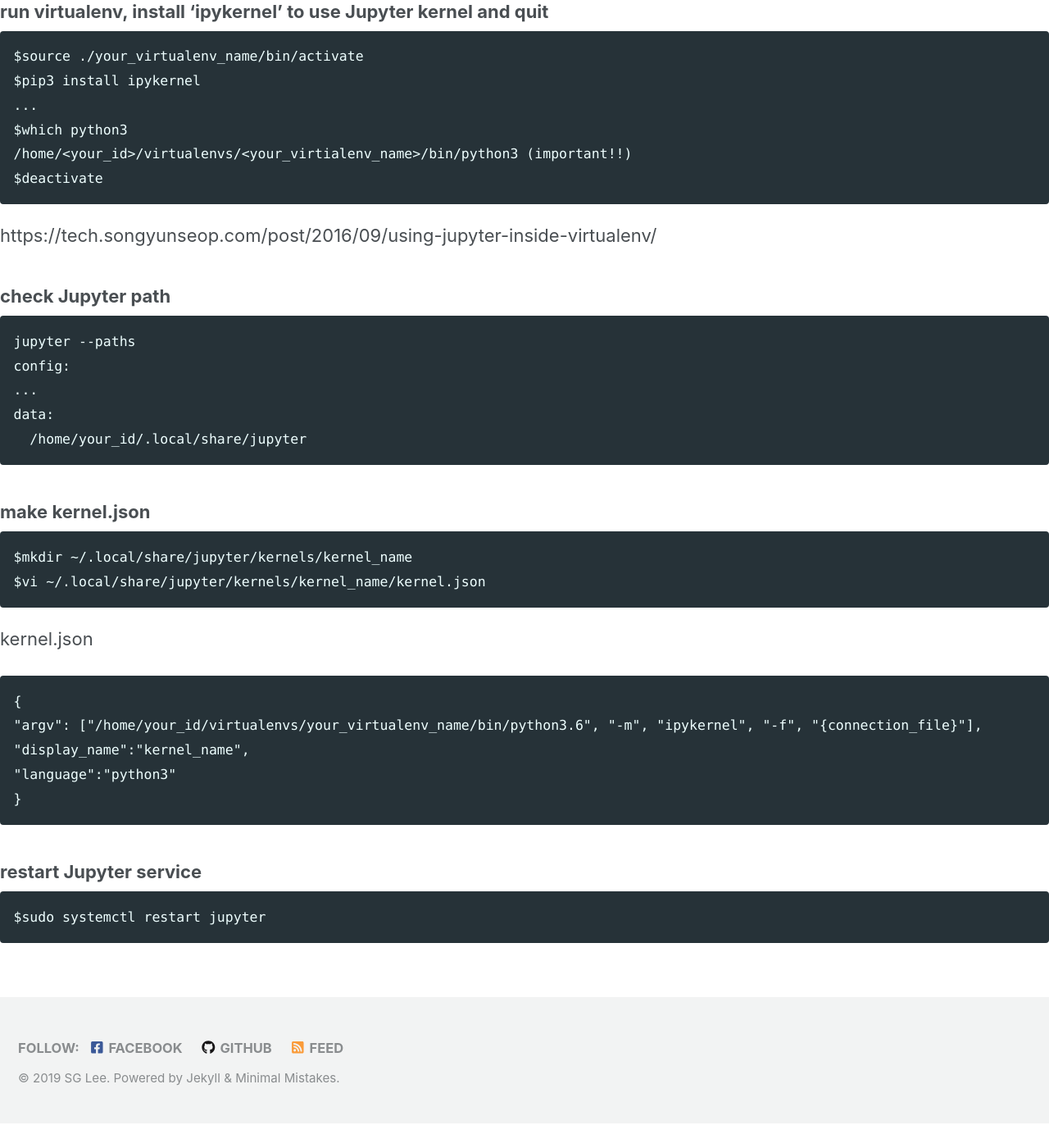
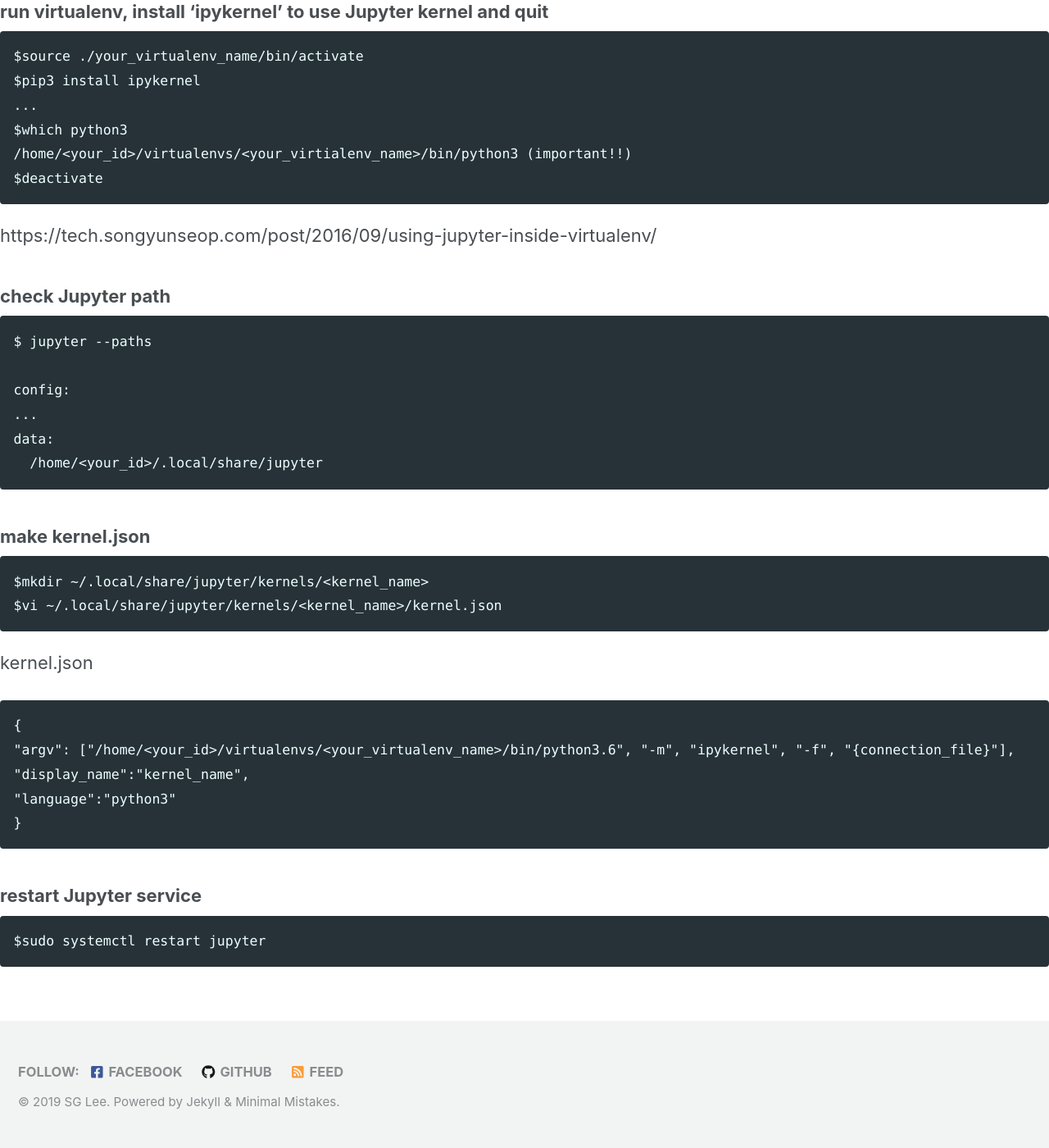
Before and after one commit to sglee-net/sglee-net.github.io, a Jekyll site: the page built from development_environment/jupiter.md, in a window 1280 px wide and 1400 px high, scrolled down 3220 px. Shown: the whole window at 82% size. Built offline with Jekyll 4.4.1, drawn with Linux system fonts in a browser that asks for light colours; cached includes are drawn as plain includes; nearby versions of some CDN libraries; our own code applies the rules of GitHub Pages for plain Markdown files; before the commit the page ends 4590 px from its top, so only the background shows below that; part of the change alters nothing that is shown.

````diff
--- a/development_environment/jupiter.md
+++ b/development_environment/jupiter.md
@@ -101,21 +101,22 @@ $deactivate
 https://tech.songyunseop.com/post/2016/09/using-jupyter-inside-virtualenv/
 ### check Jupyter path
 ```
-jupyter --paths
+$ jupyter --paths
+
 config:
 ...
 data:
-  /home/your_id/.local/share/jupyter
+  /home/<your_id>/.local/share/jupyter
 ```
 ### make kernel.json
 ```
-$mkdir ~/.local/share/jupyter/kernels/kernel_name
-$vi ~/.local/share/jupyter/kernels/kernel_name/kernel.json
+$mkdir ~/.local/share/jupyter/kernels/<kernel_name>
+$vi ~/.local/share/jupyter/kernels/<kernel_name>/kernel.json
 ```
 kernel.json
 ```
 {
-"argv": ["/home/your_id/virtualenvs/your_virtualenv_name/bin/python3.6", "-m", "ipykernel", "-f", "{connection_file}"],
+"argv": ["/home/<your_id>/virtualenvs/<your_virtualenv_name>/bin/python3.6", "-m", "ipykernel", "-f", "{connection_file}"],
 "display_name":"kernel_name",
 "language":"python3"
 }
````
